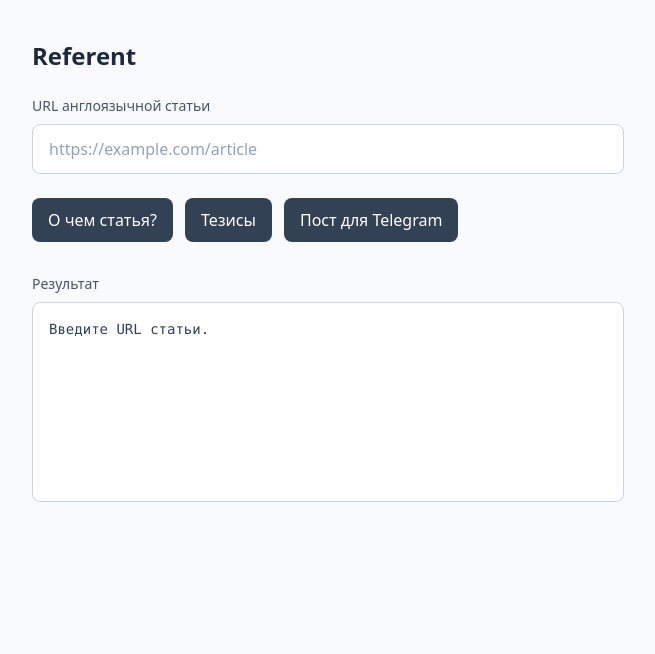
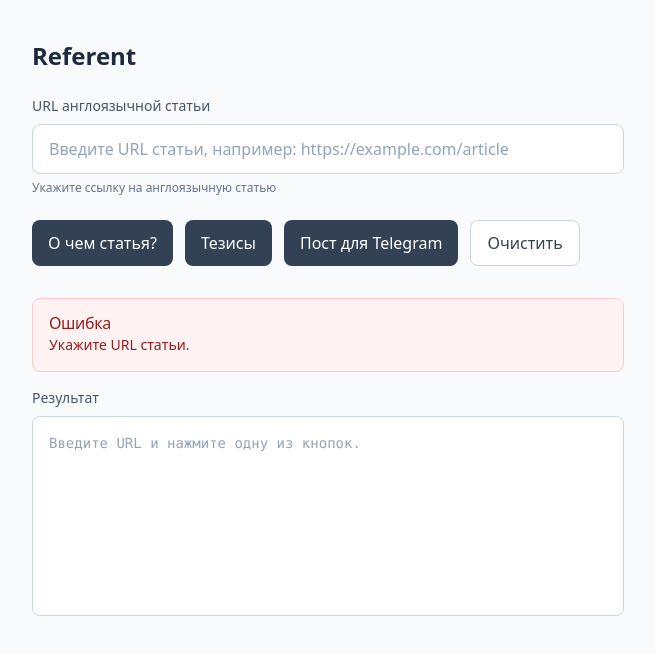
Before and after one commit to floalbba/referent, a Next.js app: page / in a window 1280 px wide. Both pictures are taken after a click on the button "О чем статья?". Shown: the top 654 px of the page, without its empty margins (312-967 px from the left). Built offline with nearby package versions, Linux system fonts and the light colour scheme.

Commit message:
Enhance homepage functionality by adding error handling, loading states, and a clear button; update layout styles for improved user experience.

```diff
--- a/app/layout.tsx
+++ b/app/layout.tsx
@@ -13,7 +13,7 @@ export default function RootLayout({
 }>) {
   return (
     <html lang="ru">
-      <body className="min-h-screen">{children}</body>
+      <body className="min-h-screen overflow-x-hidden">{children}</body>
     </html>
   );
 }
--- a/app/page.tsx
+++ b/app/page.tsx
@@ -1,14 +1,20 @@
 "use client";
 
-import { useState } from "react";
+import { useState, useRef } from "react";
+import { Alert, AlertDescription, AlertTitle } from "@/components/ui/alert";
+import { getFriendlyParseError, getFriendlyAiError } from "@/lib/errors";
 
 type ActionType = "about" | "theses" | "telegram" | null;
 
 export default function Home() {
   const [url, setUrl] = useState("");
   const [result, setResult] = useState("");
+  const [error, setError] = useState("");
   const [parsedContent, setParsedContent] = useState("");
   const [loading, setLoading] = useState(false);
+  const [status, setStatus] = useState("");
+  const [copied, setCopied] = useState(false);
+  const resultRef = useRef<HTMLDivElement>(null);
 
   async function getContent(): Promise<string | null> {
     if (parsedContent.trim()) return parsedContent;
@@ -18,50 +24,100 @@ export default function Home() {
       headers: { "Content-Type": "application/json" },
       body: JSON.stringify({ url: url.trim() }),
     });
-    const data = await res.json();
+    let data: { error?: string; content?: string } = {};
+    try {
+      data = await res.json();
+    } catch {
+      data = {};
+    }
     if (!res.ok) {
-      setResult(data?.error ?? `Ошибка ${res.status}`);
+      setError(getFriendlyParseError(res.status, data?.error));
+      setResult("");
       return null;
     }
+    setError("");
     const content = data.content ?? "";
     setParsedContent(content);
     return content;
   }
 
+  const STATUS_LABELS: Record<NonNullable<ActionType>, string> = {
+    about: "Генерирую краткое описание…",
+    theses: "Генерирую тезисы…",
+    telegram: "Генерирую пост для Telegram…",
+  };
+
   async function handleAction(type: ActionType) {
     if (!url.trim()) {
-      setResult("Введите URL статьи.");
+      setError("Укажите URL статьи.");
+      setResult("");
       return;
     }
     setLoading(true);
     setResult("");
+    setError("");
     try {
+      if (!parsedContent.trim()) {
+        setStatus("Загружаю статью…");
+      }
       const content = await getContent();
       if (!content) {
         setLoading(false);
+        setStatus("");
         return;
       }
+      setStatus(STATUS_LABELS[type]);
       const res = await fetch("/api/ai-action", {
         method: "POST",
         headers: { "Content-Type": "application/json" },
         body: JSON.stringify({ content, action: type, url: url.trim() }),
       });
-      const data = await res.json();
+      let data: { error?: string; result?: string } = {};
+      try {
+        data = await res.json();
+      } catch {
+        data = {};
+      }
       if (!res.ok) {
-        setResult(data?.error ?? `Ошибка ${res.status}`);
+        setError(getFriendlyAiError(res.status, data?.error));
+        setResult("");
         return;
       }
+      setError("");
       setResult(data.result ?? "");
-    } catch (e) {
-      setResult("Ошибка запроса: " + (e instanceof Error ? e.message : String(e)));
+      resultRef.current?.scrollIntoView({ behavior: "smooth", block: "start" });
+    } catch {
+      setError("Не удалось выполнить запрос. Проверьте подключение к интернету.");
+      setResult("");
     } finally {
       setLoading(false);
+      setStatus("");
+    }
+  }
+
+  function handleClear() {
+    setUrl("");
+    setResult("");
+    setError("");
+    setParsedContent("");
+    setStatus("");
+    setLoading(false);
+  }
+
+  async function handleCopy() {
+    if (!result) return;
+    try {
+      await navigator.clipboard.writeText(result);
+      setCopied(true);
+      setTimeout(() => setCopied(false), 2000);
+    } catch {
+      setError("Не удалось скопировать в буфер обмена.");
     }
   }
 
   return (
-    <main className="min-h-screen p-6 md:p-10 max-w-2xl mx-auto">
-      <h1 className="text-2xl font-semibold text-slate-800 mb-6">
+    <main className="min-h-screen px-4 py-6 sm:px-6 sm:py-8 md:px-10 md:py-10 max-w-2xl mx-auto overflow-x-hidden">
+      <h1 className="text-xl sm:text-2xl font-semibold text-slate-800 mb-6">
         Referent
       </h1>
 
@@ -74,18 +130,23 @@ export default function Home() {
         onChange={(e) => {
           setUrl(e.target.value);
           setParsedContent("");
+          setError("");
         }}
-        placeholder="https://example.com/article"
-        className="w-full px-4 py-3 rounded-lg border border-slate-300 bg-white text-slate-800 placeholder-slate-400 focus:outline-none focus:ring-2 focus:ring-slate-400 focus:border-transparent mb-6"
+        placeholder="Введите URL статьи, например: https://example.com/article"
+        className="w-full px-4 py-3 rounded-lg border border-slate-300 bg-white text-slate-800 placeholder-slate-400 focus:outline-none focus:ring-2 focus:ring-slate-400 focus:border-transparent"
         disabled={loading}
       />
+      <p className="mt-1.5 mb-6 text-xs text-slate-500">
+        Укажите ссылку на англоязычную статью
+      </p>
 
-      <div className="flex flex-wrap gap-3 mb-8">
+      <div className="flex flex-col sm:flex-row flex-wrap gap-3 mb-8">
         <button
           type="button"
           onClick={() => handleAction("about")}
           disabled={loading}
-          className="px-4 py-2.5 rounded-lg bg-slate-700 text-white font-medium hover:bg-slate-800 disabled:opacity-50 disabled:cursor-not-allowed transition-colors"
+          title="Краткое описание статьи в 2–3 предложениях"
+          className="w-full sm:w-auto px-4 py-2.5 rounded-lg bg-slate-700 text-white font-medium hover:bg-slate-800 disabled:opacity-50 disabled:cursor-not-allowed transition-colors"
         >
           О чем статья?
         </button>
@@ -93,7 +154,8 @@ export default function Home() {
           type="button"
           onClick={() => handleAction("theses")}
           disabled={loading}
-          className="px-4 py-2.5 rounded-lg bg-slate-700 text-white font-medium hover:bg-slate-800 disabled:opacity-50 disabled:cursor-not-allowed transition-colors"
+          title="Основные мысли статьи по пунктам"
+          className="w-full sm:w-auto px-4 py-2.5 rounded-lg bg-slate-700 text-white font-medium hover:bg-slate-800 disabled:opacity-50 disabled:cursor-not-allowed transition-colors"
         >
           Тезисы
         </button>
@@ -101,17 +163,49 @@ export default function Home() {
           type="button"
           onClick={() => handleAction("telegram")}
           disabled={loading}
-          className="px-4 py-2.5 rounded-lg bg-slate-700 text-white font-medium hover:bg-slate-800 disabled:opacity-50 disabled:cursor-not-allowed transition-colors"
+          title="Готовый пост для Telegram с кратким содержанием и ссылкой на источник"
+          className="w-full sm:w-auto px-4 py-2.5 rounded-lg bg-slate-700 text-white font-medium hover:bg-slate-800 disabled:opacity-50 disabled:cursor-not-allowed transition-colors"
         >
           Пост для Telegram
         </button>
+        <button
+          type="button"
+          onClick={handleClear}
+          disabled={loading}
+          className="w-full sm:w-auto px-4 py-2.5 rounded-lg border border-slate-300 bg-white text-slate-700 font-medium hover:bg-slate-100 disabled:opacity-50 disabled:cursor-not-allowed transition-colors"
+        >
+          Очистить
+        </button>
       </div>
 
-      <label className="block text-sm font-medium text-slate-600 mb-2">
-        Результат
-      </label>
+      {status ? (
+        <div className="mb-4 py-2 px-3 rounded-lg bg-slate-100 text-slate-600 text-sm">
+          {status}
+        </div>
+      ) : null}
+
+      {error ? (
+        <Alert variant="destructive" className="mb-4">
+          <AlertTitle>Ошибка</AlertTitle>
+          <AlertDescription>{error}</AlertDescription>
+        </Alert>
+      ) : null}
+
+      <div className="flex flex-col sm:flex-row sm:items-center sm:justify-between gap-2 sm:gap-3 mb-2">
+        <label className="text-sm font-medium text-slate-600 shrink-0">Результат</label>
+        {result ? (
+          <button
+            type="button"
+            onClick={handleCopy}
+            className="self-start sm:self-auto text-sm px-3 py-1.5 rounded-md border border-slate-300 bg-white text-slate-600 hover:bg-slate-50 transition-colors shrink-0"
+          >
+            {copied ? "Скопировано" : "Копировать"}
+          </button>
+        ) : null}
+      </div>
       <div
-        className="w-full min-h-[200px] max-h-[60vh] overflow-auto p-4 rounded-lg border border-slate-300 bg-white text-slate-700 whitespace-pre-wrap break-words font-mono text-sm"
+        ref={resultRef}
+        className="w-full min-w-0 min-h-[200px] max-h-[60vh] overflow-auto p-4 rounded-lg border border-slate-300 bg-white text-slate-700 whitespace-pre-wrap break-words font-mono text-sm"
         aria-live="polite"
         aria-busy={loading}
       >
--- /dev/null
+++ b/components/ui/alert.tsx
@@ -0,0 +1,40 @@
+import * as React from "react";
+
+const Alert = React.forwardRef<
+  HTMLDivElement,
+  React.HTMLAttributes<HTMLDivElement> & { variant?: "default" | "destructive" }
+>(({ className, variant = "default", ...props }, ref) => (
+  <div
+    ref={ref}
+    role="alert"
+    className={`rounded-lg border p-4 min-w-0 ${
+      variant === "destructive"
+        ? "border-red-200 bg-red-50 text-red-800 dark:border-red-800 dark:bg-red-950/30 dark:text-red-200"
+        : "border-slate-200 bg-slate-50 text-slate-800"
+    } ${className ?? ""}`}
+    {...props}
+  />
+));
+Alert.displayName = "Alert";
+
+const AlertTitle = React.forwardRef<
+  HTMLParagraphElement,
+  React.HTMLAttributes<HTMLHeadingElement>
+>(({ className, ...props }, ref) => (
+  <h5
+    ref={ref}
+    className={`mb-1 font-medium leading-none tracking-tight ${className ?? ""}`}
+    {...props}
+  />
+));
+AlertTitle.displayName = "AlertTitle";
+
+const AlertDescription = React.forwardRef<
+  HTMLParagraphElement,
+  React.HTMLAttributes<HTMLParagraphElement>
+>(({ className, ...props }, ref) => (
+  <div ref={ref} className={`text-sm [&_p]:leading-relaxed break-words min-w-0 ${className ?? ""}`} {...props} />
+));
+AlertDescription.displayName = "AlertDescription";
+
+export { Alert, AlertTitle, AlertDescription };
--- /dev/null
+++ b/lib/errors.ts
@@ -0,0 +1,34 @@
+/**
+ * Маппинг ошибок API в дружественные сообщения на русском.
+ * Сырые тексты из API не показываются пользователю.
+ */
+
+export function getFriendlyParseError(status: number, errorCode?: string): string {
+  if (status === 400) {
+    return "Укажите URL статьи.";
+  }
+  if (errorCode === "ARTICLE_LOAD_FAILED" || status === 422 || status === 500) {
+    return "Не удалось загрузить статью по этой ссылке.";
+  }
+  return "Не удалось загрузить статью по этой ссылке.";
+}
+
+const AI_FRIENDLY_MESSAGES: Record<number, string> = {
+  400: "Нет текста для обработки. Сначала загрузите статью.",
+  401: "Проблема с API-ключом. Проверьте настройки в .env.local или Vercel.",
+  402: "Недостаточно средств. Пополните баланс OpenRouter.",
+  429: "Слишком много запросов. Подождите минуту и попробуйте снова.",
+  500: "Произошла ошибка. Попробуйте позже.",
+  502: "Сервис AI временно недоступен. Попробуйте позже.",
+  503: "API-ключ не настроен. Добавьте OPENROUTER_API_KEY в настройках.",
+};
+
+export function getFriendlyAiError(status: number, apiError?: string): string {
+  const mapped = AI_FRIENDLY_MESSAGES[status];
+  if (mapped) return mapped;
+  // Используем сообщение от API только если оно похоже на дружественное (кириллица)
+  if (apiError && /[\u0400-\u04FF]/.test(apiError)) {
+    return apiError;
+  }
+  return "Произошла ошибка. Попробуйте позже.";
+}
```
Also changed, not shown: app/api/ai-action/route.ts (+6 -4 lines), app/api/parse/route.ts (+7 -4 lines).
